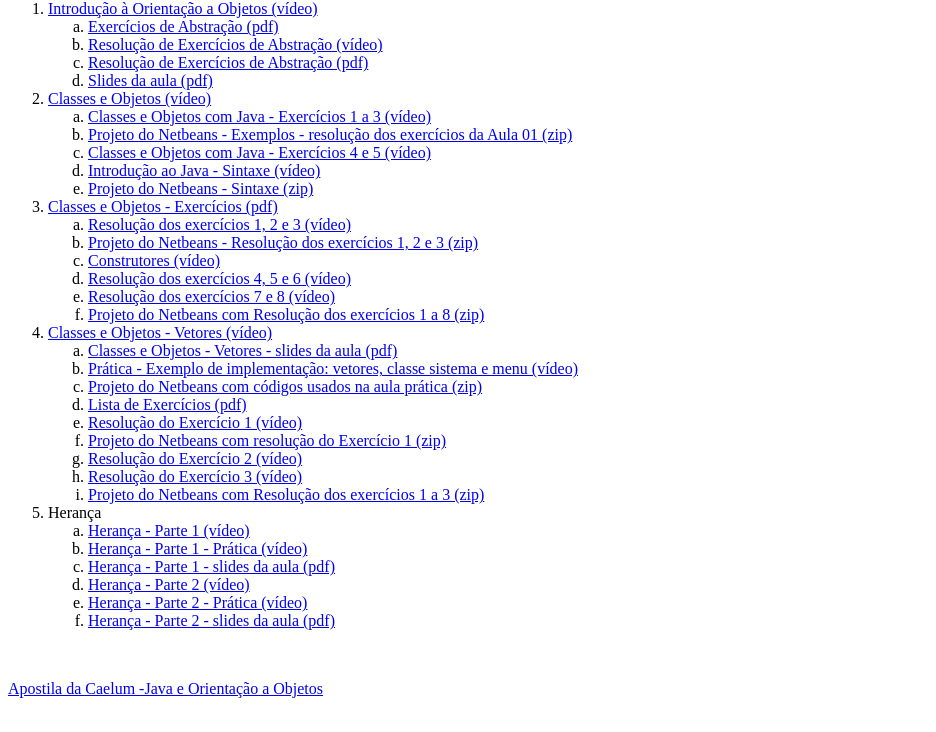
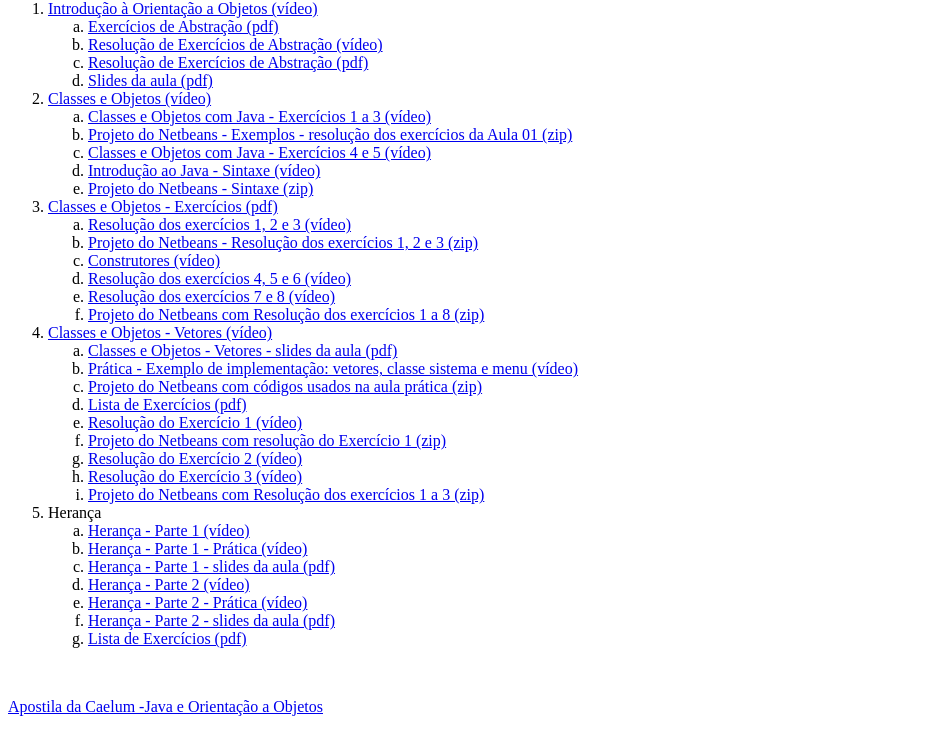
Before and after one commit to daniloeler/daniloeler.github.io, a plain HTML site: page teaching/POO2020/index.html in a window 1280 px wide. Shown: the part 309-1041 px from the top of the page, without its empty margins (0-936 px from the left). Drawn offline with Linux system fonts and the light colour scheme.

Commit message:
poo website - new classes

```diff
--- a/teaching/POO2020/index.html
+++ b/teaching/POO2020/index.html
@@ -69,6 +69,7 @@
                     <li><a href="https://youtu.be/HegED81d2No">Herança - Parte 2 (vídeo)</a></li>
                     <li><a href="https://youtu.be/Vsm9ZfRhL50">Herança - Parte 2 - Prática (vídeo)</a></li>
                     <li><a href="./files/POO-Aula05-Heranca-parte2.pdf">Herança - Parte 2 - slides da aula (pdf)</a></li>
+                    <li><a href="./files/POO-Aula05-Exercicios.pdf">Lista de Exercícios (pdf)</a></li>
                 </ol>
             </ol>
             <BR>
```
Also changed, not shown: 1 other file.
